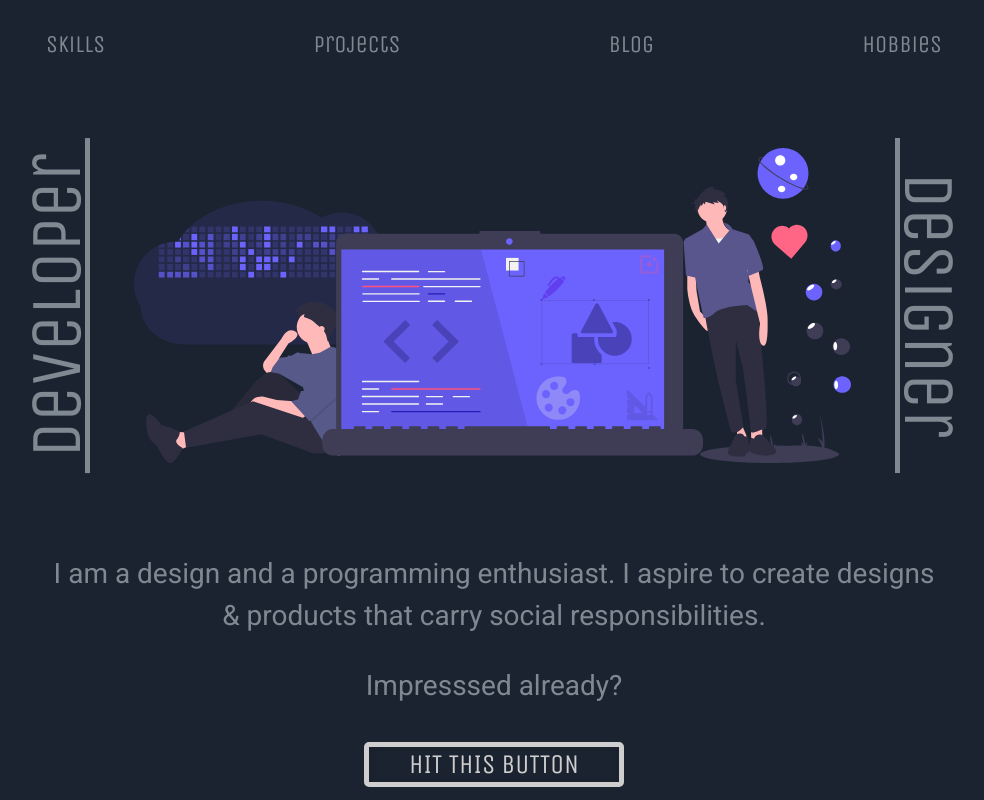
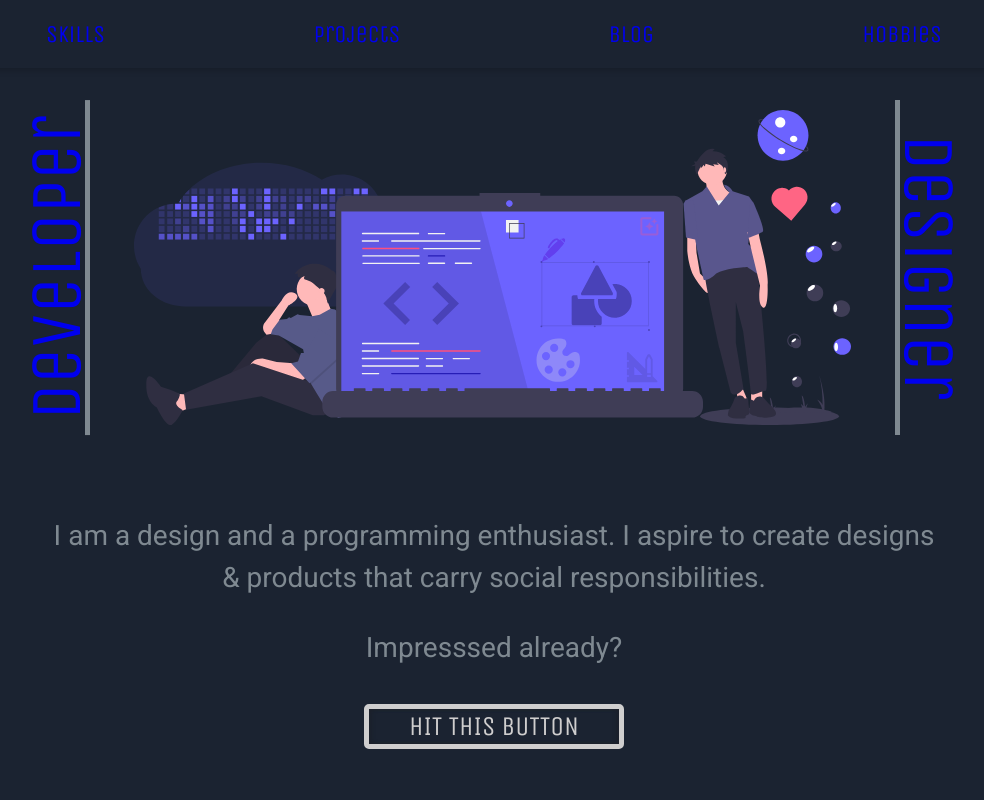
Before and after one commit to yashant/portfolio, a plain HTML site: page index.html in a window 1280 px wide. Shown: the top 800 px of the page, without its empty margins (146-1130 px from the left). Drawn offline with nearby package versions, Linux system fonts and the light colour scheme.

Commit message:
made header fixed

```diff
--- a/index.html
+++ b/index.html
@@ -13,7 +13,8 @@
 </head>
 
 <body>
-    <header class="nav main-padding">
+    <header class="header">
+        <div class="nav main-padding">
             <div class="item" id="item1">
                 <a href="#skills">Skills</a>
             </div>
@@ -23,7 +24,7 @@
                 <a href="#blogs">blog</a></div>
             <div class="item" id="item4">
                 <a href="#hobbies">hobbies</a></div>
-
+        </div>
     </header>
 
     <main class="main-container">
--- a/style/style.css
+++ b/style/style.css
@@ -62,22 +62,31 @@ text-underline-offset: 50%;
     font-size: 0.9em;
     padding-top: 5%;
 }
-
+.header{
+    position:fixed;
+    width: 100%;
+    top:0;
+    left: 50%;
+    transform: translateX(-50%);
+    background-color:#1B2331;
+    box-shadow: 0px 3px 6px rgba(0, 0, 0, 0.16);
+    z-index: 100;
+}
 .nav{
-    font-family: 'Unica One', cursive;
-    color:#7F8991;
+    font-family: 'Unica One', -apple-system, BlinkMacSystemFont, 'Segoe UI', Roboto, Oxygen, Ubuntu, Cantarell, 'Open Sans', 'Helvetica Neue', sans-serif;
+    color:#B1B1B1;;
     display: flex;
     justify-content: space-between;
     font-size: 1.5em;
-    margin-top:30px;
-    margin-bottom:80px;
+    margin-top:20px;
+    margin-bottom:20px;
+
 
 }
 
 
 a{
     text-decoration: none;
-    color:#7F8991;
 }
 a:hover{
     text-decoration: none;
@@ -87,6 +96,7 @@ a:hover{
 
 a:visited{
     text-decoration: none;
+    color:inherit;
 }
 .disabled {
     color:rgb(207, 206, 206);
@@ -105,7 +115,7 @@ a:visited{
 /* Main container */
 
 .main-container{
-    margin-top: 30px;
+    margin-top: 100px;
     color:#B1B1B1;
     font-size:1.125em;
     line-height: 1.5em;
```
Lines whose indentation alone changed are shown as unchanged.
